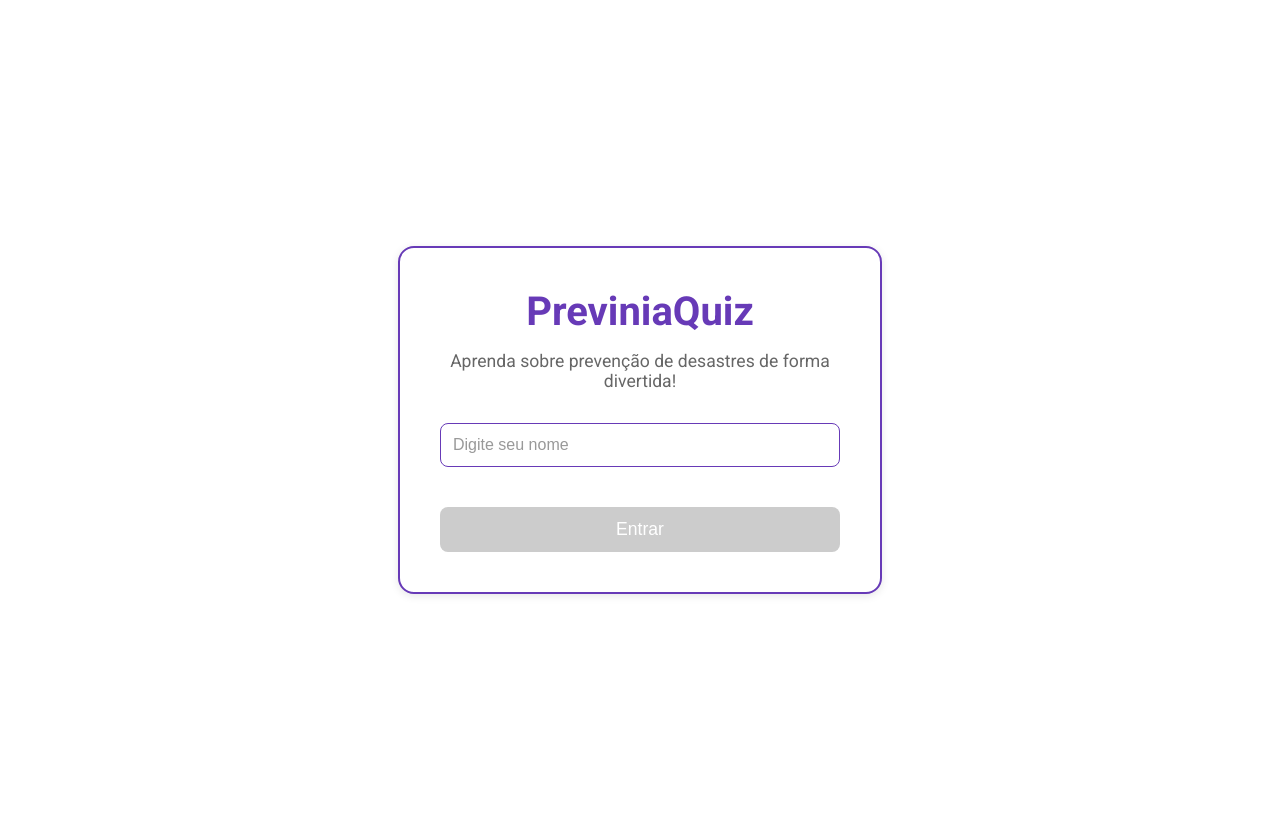
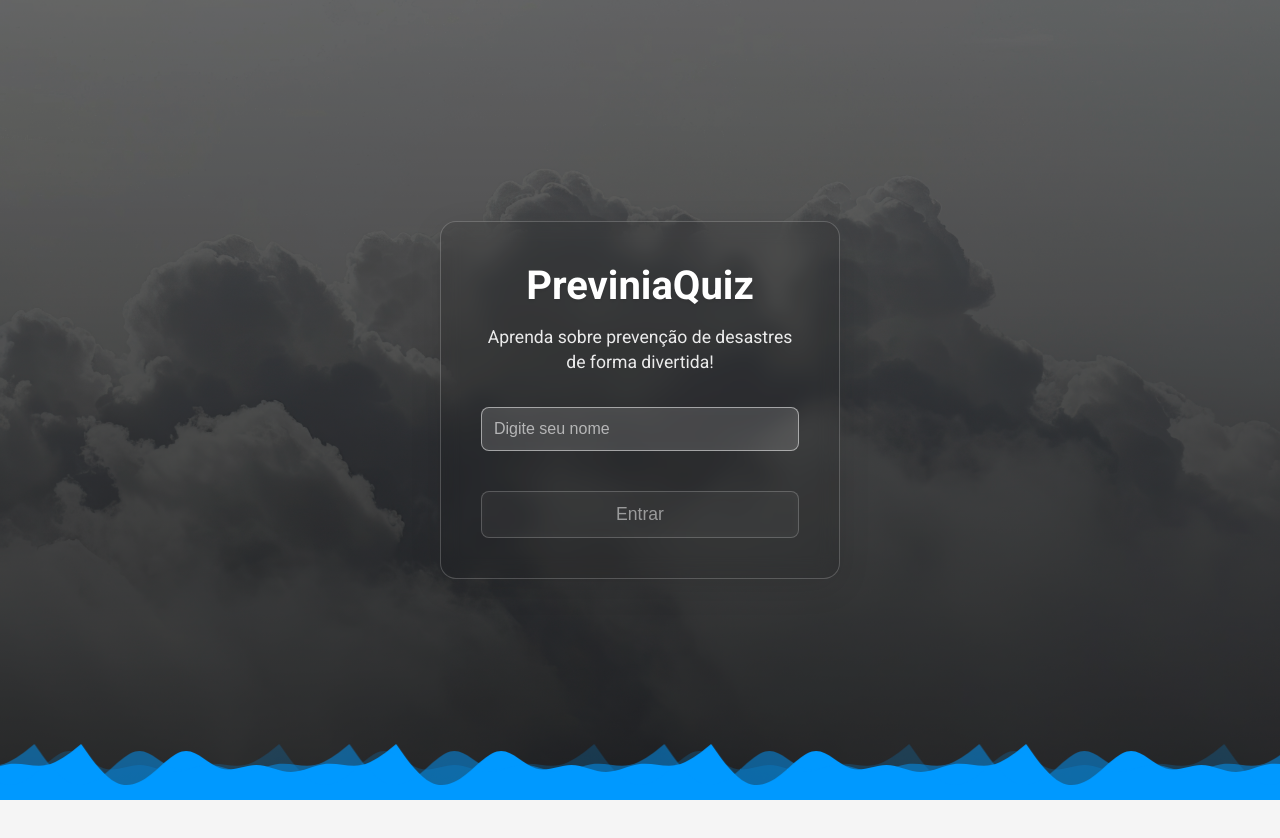
Before and after one commit to muriloalbuquerque/previnia-quiz, a React (Vite) app: page /login in a window 1280 px wide. After the commit the page ends 800 px from the top, so only its background shows below. Built offline with nearby package versions, Linux system fonts and the light colour scheme.

Commit message:
Adding new Layout

```diff
--- a/src/App.css
+++ b/src/App.css
@@ -1,3 +1,33 @@
+* {
+  margin: 0;
+  padding: 0;
+  box-sizing: border-box;
+}
+
+html, body {
+  height: 100vh;
+  overflow: hidden;
+}
+
+#root {
+  height: 100vh;
+}
+
+.app-container {
+  height: 100vh;
+  display: flex;
+  flex-direction: column;
+  overflow: hidden;
+}
+
+.main-content {
+  flex: 1;
+  display: flex;
+  flex-direction: column;
+  height: calc(100vh - 110px);
+  overflow: hidden;
+}
+
 .App {
   text-align: center;
 }
--- a/src/App.jsx
+++ b/src/App.jsx
@@ -4,18 +4,24 @@ import { GameProvider } from './context/GameContext.jsx';
 import Login from './components/Login.jsx';
 import Home from './components/Home.jsx';
 import Game from './components/Game.jsx';
-
+import Footer from './components/Footer.jsx';
+import './App.css';
 
 const App = () => {
   return (
     <GameProvider>
       <Router>
+        <div className="app-container">
+          <main className="main-content">
             <Routes>
               <Route path="/login" element={<Login />} />
               <Route path="/home" element={<Home />} />
               <Route path="/game" element={<Game />} />
               <Route path="/" element={<Navigate to="/login" replace />} />
             </Routes>
+          </main>
+          <Footer />
+        </div>
       </Router>
     </GameProvider>
   );
--- /dev/null
+++ b/src/components/Footer.css
@@ -0,0 +1,44 @@
+.footer {
+  position: fixed;
+  bottom: 0;
+  width: 100%;
+  height: 110px;
+}
+
+.waves {
+  position: absolute;
+  bottom: 0;
+  width: 100%;
+  height: 70px;
+  overflow: hidden;
+}
+
+.wave {
+  position: absolute;
+  bottom: 0;
+  left: 0;
+  width: 200%;
+  height: 100%;
+  background: url('../assets/wave.svg') repeat-x;
+  animation: wave 30s linear infinite;
+  transform-origin: center bottom;
+}
+
+.wave:nth-of-type(2) {
+  opacity: 0.5;
+  animation: wave 25s linear infinite;
+}
+
+.wave:nth-of-type(3) {
+  opacity: 0.2;
+  animation: wave 20s linear infinite;
+}
+
+@keyframes wave {
+  0% {
+    transform: translate3d(0, 0, 0);
+  }
+  100% {
+    transform: translate3d(-50%, 0, 0);
+  }
+}
--- /dev/null
+++ b/src/components/Footer.jsx
@@ -0,0 +1,16 @@
+import React from 'react';
+import './Footer.css';
+
+const Footer = () => {
+  return (
+    <footer className="footer">
+      <div className="waves">
+        <div className="wave"></div>
+        <div className="wave"></div>
+        <div className="wave"></div>
+      </div>
+    </footer>
+  );
+};
+
+export default Footer;
--- a/src/components/Home.css
+++ b/src/components/Home.css
@@ -1,21 +1,48 @@
 .home-container {
-  min-height: 100vh;
-  background-color: white;
+  height: 100%;
+  position: relative;
   padding: 20px;
   display: flex;
   justify-content: center;
 }
 
+.home-container::before {
+  content: '';
+  position: absolute;
+  top: 0;
+  left: 0;
+  right: 0;
+  bottom: 0;
+  background: url('../assets/previniawallpaper.jpg') no-repeat center center;
+  background-size: cover;
+  filter: brightness(0.7);
+  z-index: -2;
+}
+
+.home-container::after {
+  content: '';
+  position: absolute;
+  top: 0;
+  left: 0;
+  right: 0;
+  bottom: 0;
+  background: linear-gradient(to bottom, rgba(0, 0, 0, 0.4), rgba(0, 0, 0, 0.7));
+  z-index: -1;
+}
+
 .home-content {
   width: 100%;
   max-width: 1200px;
+  position: relative;
+  z-index: 1;
 }
 
 .welcome-text {
-  color: #4CAF50;
-  font-size: 2rem;
+  color: #ffffff;
+  font-size: clamp(1.5rem, 4vw, 2rem);
   margin: 0 0 32px 0;
   text-align: center;
+  text-shadow: 0 2px 4px rgba(0, 0, 0, 0.2);
 }
 
 .home-grid {
@@ -28,6 +55,23 @@
   .home-grid {
     grid-template-columns: 1fr;
   }
+
+  .home-container {
+    padding: 16px;
+    padding-bottom: 120px; /* Espaço para o footer */
+  }
+
+  .score-card, .tips-card, .ranking-card {
+    padding: 20px;
+  }
+
+  .tips-list, .ranking-list {
+    gap: 12px;
+  }
+
+  .tip-item, .ranking-item {
+    padding: 12px;
+  }
 }
 
 .main-section {
@@ -36,65 +80,59 @@
   gap: 24px;
 }
 
-.score-card {
-  background-color: white;
+.score-card, .tips-card, .ranking-card {
+  background: rgba(0, 0, 0, 0.1);
+  backdrop-filter: blur(20px);
+  -webkit-backdrop-filter: blur(20px);
   border-radius: 16px;
-  padding: 32px;
-  text-align: center;
-  box-shadow: 0 2px 8px rgba(0, 0, 0, 0.1);
-  border: 2px solid #4CAF50;
+  padding: clamp(20px, 4vw, 32px);
+  border: 1px solid rgba(255, 255, 255, 0.2);
+  box-shadow: 0 8px 32px rgba(0, 0, 0, 0.1);
 }
 
-.score-title {
-  color: #4CAF50;
-  font-size: 1.5rem;
-  margin: 0 0 16px 0;
+.score-title, .tips-title, .ranking-title {
+  color: #ffffff;
+  font-size: clamp(1.2rem, 3vw, 1.5rem);
+  margin: 0 0 24px 0;
+  text-align: center;
+  text-shadow: 0 2px 4px rgba(0, 0, 0, 0.1);
 }
 
 .score-value {
-  color: #4CAF50;
-  font-size: 3rem;
+  color: #ffffff;
+  font-size: clamp(2rem, 5vw, 3rem);
   font-weight: bold;
   margin-bottom: 8px;
+  text-align: center;
+  text-shadow: 0 2px 4px rgba(0, 0, 0, 0.2);
 }
 
 .credits-text {
-  color: #666;
-  font-size: 1.1rem;
+  color: rgba(255, 255, 255, 0.9);
+  font-size: clamp(0.9rem, 2vw, 1.1rem);
   margin-bottom: 24px;
+  text-align: center;
 }
 
 .play-button {
-  background-color: #4CAF50;
+  background: rgba(255, 255, 255, 0.1);
   color: white;
-  border: none;
+  border: 1px solid rgba(255, 255, 255, 0.2);
   border-radius: 8px;
-  padding: 12px 32px;
-  font-size: 1.2rem;
+  padding: clamp(10px, 2vw, 12px);
+  font-size: clamp(1rem, 2vw, 1.2rem);
   font-weight: bold;
   cursor: pointer;
-  transition: all 0.2s;
+  transition: all 0.3s;
+  width: 100%;
+  backdrop-filter: blur(5px);
+  -webkit-backdrop-filter: blur(5px);
 }
 
 .play-button:hover {
-  background-color: #388e3c;
+  background: rgba(255, 255, 255, 0.2);
   transform: translateY(-2px);
-  box-shadow: 0 4px 12px rgba(76, 175, 80, 0.3);
-}
-
-.tips-card {
-  background-color: white;
-  border-radius: 16px;
-  padding: 32px;
-  box-shadow: 0 2px 8px rgba(0, 0, 0, 0.1);
-  border: 2px solid #4CAF50;
-}
-
-.tips-title {
-  color: #4CAF50;
-  font-size: 1.5rem;
-  margin: 0 0 24px 0;
-  text-align: center;
+  box-shadow: 0 8px 16px rgba(0, 0, 0, 0.1);
 }
 
 .tips-list {
@@ -107,36 +145,32 @@
 }
 
 .tip-item {
-  padding: 0;
+  padding: 16px;
+  border-radius: 12px;
+  background: rgba(255, 255, 255, 0.1);
+  backdrop-filter: blur(5px);
+  -webkit-backdrop-filter: blur(5px);
+  border: 1px solid rgba(255, 255, 255, 0.1);
+  transition: transform 0.2s;
+}
+
+.tip-item:hover {
+  transform: translateY(-2px);
+  background: rgba(255, 255, 255, 0.15);
 }
 
 .tip-primary {
-  color: #333;
-  font-size: 1.2rem;
+  color: #ffffff;
+  font-size: clamp(1rem, 2.5vw, 1.2rem);
   margin: 0 0 8px 0;
+  text-shadow: 0 1px 2px rgba(0, 0, 0, 0.1);
 }
 
 .tip-secondary {
-  color: #666;
-  font-size: 1rem;
+  color: rgba(255, 255, 255, 0.9);
+  font-size: clamp(0.9rem, 2vw, 1rem);
   margin: 0;
   line-height: 1.5;
-}
-
-.ranking-card {
-  background-color: white;
-  border-radius: 16px;
-  padding: 32px;
-  box-shadow: 0 2px 8px rgba(0, 0, 0, 0.1);
-  border: 2px solid #4CAF50;
-  height: fit-content;
-}
-
-.ranking-title {
-  color: #4CAF50;
-  font-size: 1.5rem;
-  margin: 0 0 24px 0;
-  text-align: center;
 }
 
 .ranking-list {
@@ -151,22 +185,35 @@
 .ranking-item {
   padding: 16px;
   border-radius: 8px;
-  background-color: #f5f5f5;
+  background: rgba(255, 255, 255, 0.1);
+  backdrop-filter: blur(5px);
+  -webkit-backdrop-filter: blur(5px);
+  border: 1px solid rgba(255, 255, 255, 0.1);
   transition: transform 0.2s;
 }
 
 .ranking-item:hover {
   transform: translateX(4px);
+  background: rgba(255, 255, 255, 0.15);
 }
 
 .ranking-name {
-  color: #333;
-  font-size: 1.1rem;
+  color: #ffffff;
+  font-size: clamp(1rem, 2.5vw, 1.1rem);
   margin: 0 0 4px 0;
+  text-shadow: 0 1px 2px rgba(0, 0, 0, 0.1);
 }
 
 .ranking-score {
-  color: #666;
-  font-size: 0.9rem;
+  color: rgba(255, 255, 255, 0.9);
+  font-size: clamp(0.8rem, 2vw, 0.9rem);
   margin: 0;
 }
+
+/* Fallback para navegadores que não suportam backdrop-filter */
+@supports not (backdrop-filter: blur(20px)) {
+  .score-card, .tips-card, .ranking-card,
+  .tip-item, .ranking-item {
+    background: rgba(0, 0, 0, 0.7);
+  }
+}
--- a/src/components/Login.css
+++ b/src/components/Login.css
@@ -1,41 +1,73 @@
 .login-container {
-  min-height: 100vh;
-  background-color: white;
+  height: 100%;
+  position: relative;
+  display: flex;
+  justify-content: center;
+  align-items: center;
   padding: 20px;
-  display: flex;
-  align-items: center;
-  justify-content: center;
+}
+
+.login-container::before {
+  content: '';
+  position: absolute;
+  top: 0;
+  left: 0;
+  right: 0;
+  bottom: 0;
+  background: url('../assets/previniawallpaper.jpg') no-repeat center center;
+  background-size: cover;
+  filter: brightness(0.7);
+  z-index: -2;
+}
+
+.login-container::after {
+  content: '';
+  position: absolute;
+  top: 0;
+  left: 0;
+  right: 0;
+  bottom: 0;
+  background: linear-gradient(to bottom, rgba(0, 0, 0, 0.4), rgba(0, 0, 0, 0.7));
+  z-index: -1;
 }
 
 .login-paper {
-  background-color: white;
+  background: rgba(0, 0, 0, 0.1);
+  backdrop-filter: blur(10px);
+  -webkit-backdrop-filter: blur(20px);
   border-radius: 16px;
-  padding: 40px;
+  padding: clamp(20px, 5vw, 40px);
   text-align: center;
-  box-shadow: 0 2px 8px rgba(0, 0, 0, 0.1);
-  border: 2px solid #673AB7;
+  box-shadow: 0 8px 32px rgba(0, 0, 0, 0.1);
+  border: 1px solid rgba(255, 255, 255, 0.2);
   width: 100%;
   max-width: 400px;
+  margin: auto;
+  position: relative;
+  z-index: 1;
 }
 
 .login-title {
-  color: #673AB7;
-  font-size: 2.5rem;
+  color: #ffffff;
+  font-size: clamp(2rem, 5vw, 2.5rem);
   font-weight: bold;
   margin: 0 0 16px 0;
+  text-shadow: 0 2px 4px rgba(0, 0, 0, 0.1);
 }
 
 .login-subtitle {
-  color: #666;
-  font-size: 1.1rem;
+  color: rgba(255, 255, 255, 0.9);
+  font-size: clamp(0.9rem, 3vw, 1.1rem);
   margin: 0 0 32px 0;
   font-weight: normal;
+  line-height: 1.4;
 }
 
 .login-form {
   display: flex;
   flex-direction: column;
   gap: 16px;
+  width: 100%;
 }
 
 .form-group {
@@ -44,44 +76,52 @@
 
 .login-input {
   width: 100%;
-  padding: 12px;
-  font-size: 1rem;
-  border: 1px solid #ddd;
+  padding: clamp(8px, 2vw, 12px);
+  font-size: clamp(0.9rem, 2vw, 1rem);
+  border: 1px solid rgba(255, 255, 255, 0.2);
   border-radius: 8px;
   outline: none;
-  transition: border-color 0.2s;
-  box-sizing: border-box;
+  transition: all 0.2s;
+  background: rgba(255, 255, 255, 0.1);
+  color: white;
+  backdrop-filter: blur(5px);
+  -webkit-backdrop-filter: blur(5px);
 }
 
 .login-input:focus {
-  border-color: #673AB7;
+  border-color: rgba(255, 255, 255, 0.5);
+  background: rgba(255, 255, 255, 0.15);
 }
 
 .login-input::placeholder {
-  color: #999;
+  color: rgba(255, 255, 255, 0.6);
 }
 
 .login-button {
   margin-top: 24px;
-  padding: 12px;
-  font-size: 1.1rem;
-  background-color: #673AB7;
+  padding: clamp(10px, 2vw, 12px);
+  font-size: clamp(1rem, 2vw, 1.1rem);
+  background: rgba(255, 255, 255, 0.1);
   color: white;
-  border: none;
+  border: 1px solid rgba(255, 255, 255, 0.2);
   border-radius: 8px;
   cursor: pointer;
-  transition: all 0.2s;
+  transition: all 0.3s;
   width: 100%;
+  backdrop-filter: blur(5px);
+  -webkit-backdrop-filter: blur(5px);
 }
 
 .login-button:hover:not(:disabled) {
   transform: translateY(-2px);
-  background-color: #5c34a4;
+  background: rgba(255, 255, 255, 0.2);
+  box-shadow: 0 8px 16px rgba(0, 0, 0, 0.1);
 }
 
 .login-button:disabled {
-  background-color: #ccc;
+  background: rgba(255, 255, 255, 0.05);
   cursor: not-allowed;
+  color: rgba(255, 255, 255, 0.5);
 }
 
 .login-logo {
@@ -89,6 +129,7 @@
   height: 120px;
   margin-bottom: 24px;
   animation: bounce 2s infinite;
+  filter: drop-shadow(0 2px 4px rgba(0, 0, 0, 0.1));
 }
 
 @keyframes bounce {
@@ -99,3 +140,52 @@
     transform: translateY(-10px);
   }
 }
+
+/* Media Queries */
+@media (max-width: 480px) {
+  .login-container {
+    padding: 16px;
+  }
+
+  .login-paper {
+    padding: 20px;
+  }
+}
+
+@media (max-height: 600px) {
+  .login-container {
+    padding-top: 10px;
+    padding-bottom: 120px; /* Espaço para o footer */
+  }
+
+  .login-paper {
+    padding: 16px;
+  }
+
+  .login-title {
+    margin-bottom: 8px;
+  }
+
+  .login-subtitle {
+    margin-bottom: 16px;
+  }
+}
+
+/* Ajuste para telas muito pequenas */
+@media (max-height: 400px) {
+  .login-container {
+    align-items: flex-start;
+  }
+}
+
+/* Fallback para navegadores que não suportam backdrop-filter */
+@supports not (backdrop-filter: blur(10px)) {
+  .login-paper {
+    background: rgba(255, 255, 255, 0.9);
+  }
+
+  .login-input,
+  .login-button {
+    background: rgba(103, 58, 183, 0.1);
+  }
+}
```
Also changed, not shown: src/components/Game.css (+151 -66 lines), src/assets/previniawallpaper.jpg (added), src/assets/wave.svg (added). Lines whose indentation alone changed are shown as unchanged.
